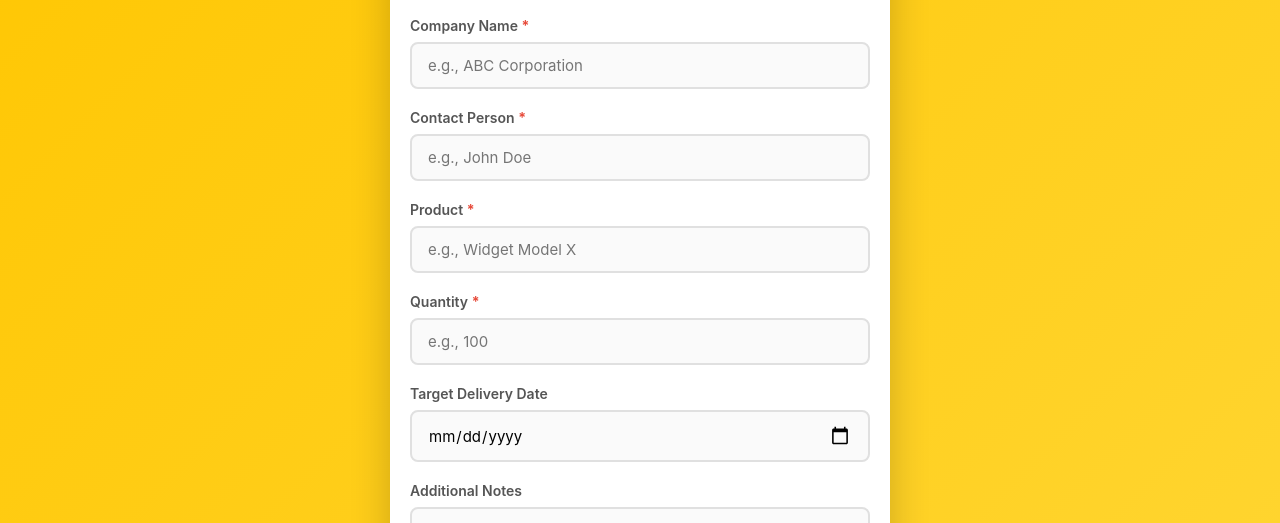
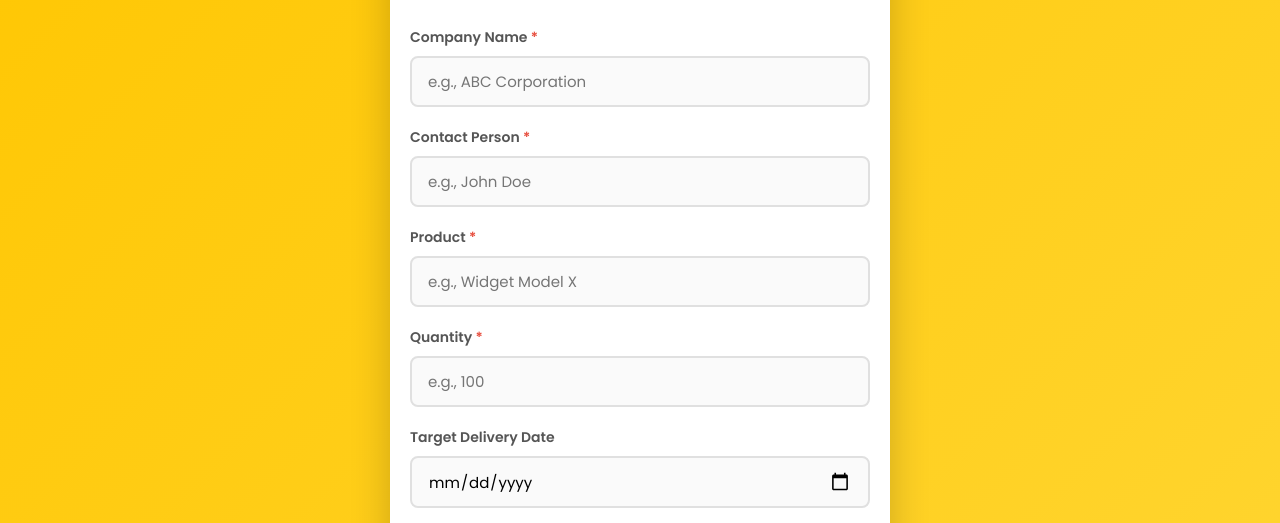
Before and after one commit to suipink/gmf-liff-project, a plain HTML site: page docs/index.html in a window 1280 px wide. Shown: the part 253-776 px from the top of the page. Drawn offline with Linux system fonts and the light colour scheme.

Commit message:
Add Poppins (English) and Prompt (Thai) fonts with cache bust v3

```diff
--- a/docs/index.html
+++ b/docs/index.html
@@ -4,7 +4,11 @@
     <meta charset="UTF-8">
     <meta name="viewport" content="width=device-width, initial-scale=1.0">
     <title>GMF Client Form</title>
-    <link rel="stylesheet" href="liff.css?v=2">
+    <!-- Google Fonts -->
+    <link rel="preconnect" href="https://fonts.googleapis.com">
+    <link rel="preconnect" href="https://fonts.gstatic.com" crossorigin>
+    <link href="https://fonts.googleapis.com/css2?family=Poppins:wght@400;500;600&family=Prompt:wght@400;500;600&display=swap" rel="stylesheet">
+    <link rel="stylesheet" href="liff.css?v=3">
     <!-- LIFF SDK v2 -->
     <script charset="utf-8" src="https://static.line-scdn.net/liff/edge/2/sdk.js"></script>
 </head>
--- a/docs/liff.css
+++ b/docs/liff.css
@@ -8,7 +8,7 @@
 }
 
 body {
-    font-family: -apple-system, BlinkMacSystemFont, "Segoe UI", Roboto, "Helvetica Neue", Arial, sans-serif;
+    font-family: 'Poppins', 'Prompt', -apple-system, BlinkMacSystemFont, "Segoe UI", Roboto, sans-serif;
     background: linear-gradient(135deg, #FFC600 0%, #FFD633 100%);
     min-height: 100vh;
     padding: 20px;
@@ -95,7 +95,7 @@ textarea {
     border-radius: 8px;
     background: #fafafa;
     transition: all 0.3s ease;
-    font-family: inherit;
+    font-family: 'Poppins', 'Prompt', sans-serif;
 }
 
 /* Date input specific styles */
--- a/frontend/liff.css
+++ b/frontend/liff.css
@@ -8,7 +8,7 @@
 }
 
 body {
-    font-family: -apple-system, BlinkMacSystemFont, "Segoe UI", Roboto, "Helvetica Neue", Arial, sans-serif;
+    font-family: 'Poppins', 'Prompt', -apple-system, BlinkMacSystemFont, "Segoe UI", Roboto, sans-serif;
     background: linear-gradient(135deg, #FFC600 0%, #FFD633 100%);
     min-height: 100vh;
     padding: 20px;
@@ -95,7 +95,7 @@ textarea {
     border-radius: 8px;
     background: #fafafa;
     transition: all 0.3s ease;
-    font-family: inherit;
+    font-family: 'Poppins', 'Prompt', sans-serif;
 }
 
 /* Date input specific styles */
```
Also changed, not shown: frontend/index.html (+5 -1 lines).
